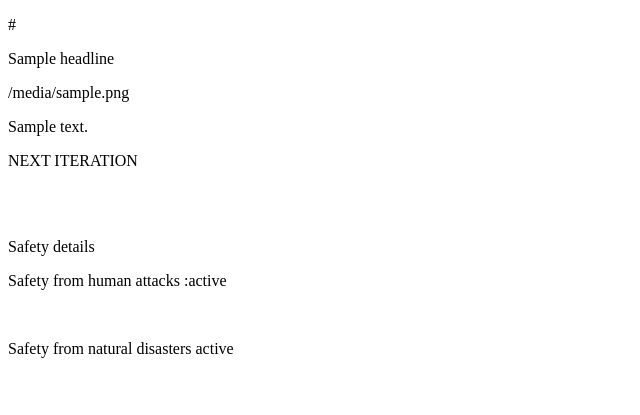
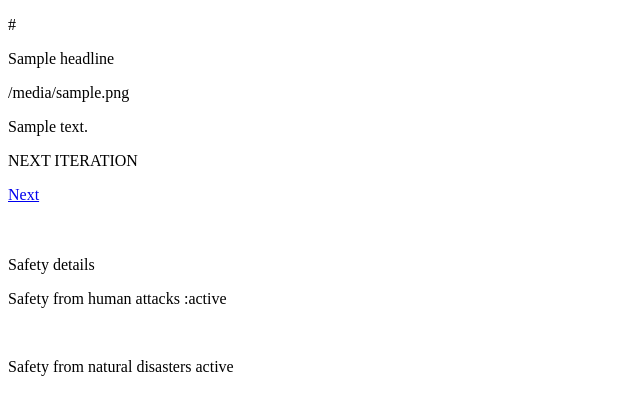
Before and after one commit to Ilozuluchris/news-safety_prediction, a Django app: template service/templates/post_list.html in a window 1280 px wide. Shown: the top 415 px of the page, without its empty margins (0-640 px from the left). Run offline with Django 3.2, Linux system fonts and the light colour scheme; the template is opened without the code that fills it: most values are stand-ins (such as "Sample title", 1, 10 or a date in 2020); parts of the project's set-up code (start-up, migrations or seed data) failed here and were passed over; some libraries are stand-ins or nearby versions.

Commit message:
got arrow to appear

```diff
--- a/service/templates/post_list.html
+++ b/service/templates/post_list.html
@@ -13,11 +13,21 @@
 <body class="landing">
     {% if news %}
         {% for headline in news %}
-            <p>{{headline.urlToNewsArticle}}</p>
-            <p>{{headline.title}}</p>
-            <p>{{headline.image}}</p>
-            <p>{{headline.description}}</p>
-            <p> NEXT ITERATION </p>
+    <section id="banner" style="background-position: center -0.3px;">
+					<div class="content">
+						<div class="container">
+							<div class="row">
+                                <p>{{headline.urlToNewsArticle}}</p>
+                                <p>{{headline.title}}</p>
+                                <p>{{headline.image}}</p>
+                                <p>{{headline.description}}</p>
+                                <p> NEXT ITERATION </p>
+							</div>
+						</div>
+					</div>
+					<a href="#two" class="goto-next scrolly">Next</a>
+</section>
+
             <br>
         {% endfor %}
     {% endif %}
```
